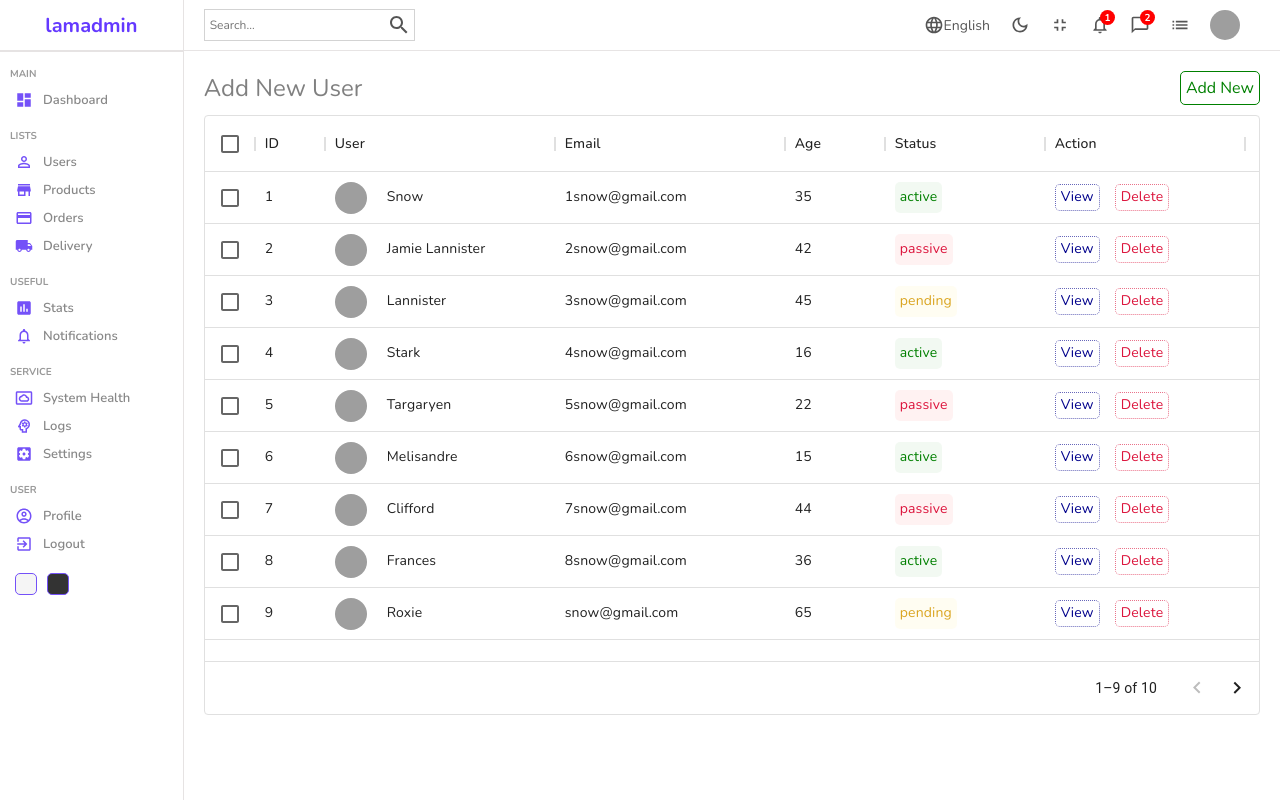
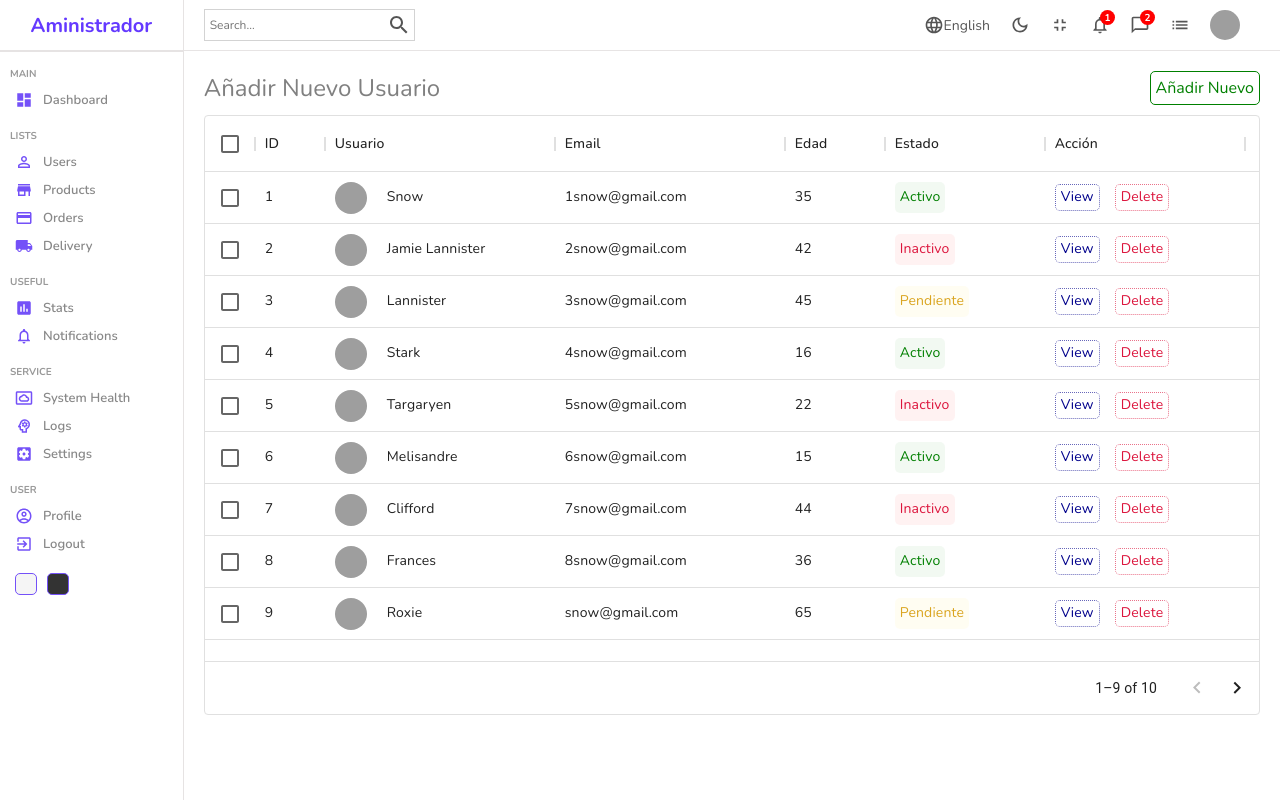
Before and after one commit to Josericardo3/AdminMyPlansSafety, a React (Create React App) app: page /users in a window 1280 px wide. Built offline with nearby package versions, Linux system fonts and the light colour scheme; grey boxes are pictures that could not be loaded.

Commit message:
edit pages

```diff
--- a/src/components/datatable/Datatable.jsx
+++ b/src/components/datatable/Datatable.jsx
@@ -14,7 +14,7 @@ const Datatable = () => {
   const actionColumn = [
     {
       field: "action",
-      headerName: "Action",
+      headerName: "Acción",
       width: 200,
       renderCell: (params) => {
         return (
@@ -36,9 +36,9 @@ const Datatable = () => {
   return (
     <div className="datatable">
       <div className="datatableTitle">
-        Add New User
+        Añadir Nuevo Usuario
         <Link to="/users/new" className="link">
-          Add New
+          Añadir Nuevo
         </Link>
       </div>
       <DataGrid
--- a/src/components/datatable/datatable.scss
+++ b/src/components/datatable/datatable.scss
@@ -40,15 +40,15 @@
     padding: 5px;
     border-radius: 5px;
 
-    &.active {
+    &.Activo {
       background-color: rgba(0, 128, 0, 0.05);
       color: green;
     }
-    &.pending {
+    &.Pendiente {
       background-color: rgba(255, 217, 0, 0.05);
       color: goldenrod;
     }
-    &.passive {
+    &.Inactivo {
       background-color: rgba(255, 0, 0, 0.05);
       color: crimson;
     }
--- a/src/components/sidebar/Sidebar.jsx
+++ b/src/components/sidebar/Sidebar.jsx
@@ -21,7 +21,7 @@ const Sidebar = () => {
     <div className="sidebar">
       <div className="top">
         <Link to="/" style={{ textDecoration: "none" }}>
-          <span className="logo">lamadmin</span>
+          <span className="logo">Aministrador</span>
         </Link>
       </div>
       <hr />
--- a/src/components/table/Table.jsx
+++ b/src/components/table/Table.jsx
@@ -11,7 +11,7 @@ const List = () => {
   const rows = [
     {
       id: 1143155,
-      product: "Acer Nitro 5",
+      product: "Planta de Maiz",
       img: "https://m.media-amazon.com/images/I/81bc8mA3nKL._AC_UY327_FMwebp_QL65_.jpg",
       customer: "John Smith",
       date: "1 March",
@@ -21,7 +21,7 @@ const List = () => {
     },
     {
       id: 2235235,
-      product: "Playstation 5",
+      product: "Hoja de Maiz",
       img: "https://m.media-amazon.com/images/I/31JaiPXYI8L._AC_UY327_FMwebp_QL65_.jpg",
       customer: "Michael Doe",
       date: "1 March",
@@ -65,13 +65,13 @@ const List = () => {
       <Table sx={{ minWidth: 650 }} aria-label="simple table">
         <TableHead>
           <TableRow>
-            <TableCell className="tableCell">Tracking ID</TableCell>
-            <TableCell className="tableCell">Product</TableCell>
-            <TableCell className="tableCell">Customer</TableCell>
-            <TableCell className="tableCell">Date</TableCell>
+            <TableCell className="tableCell">ID</TableCell>
+            <TableCell className="tableCell">Productos</TableCell>
+            <TableCell className="tableCell">Cliente</TableCell>
+            <TableCell className="tableCell">Fecha</TableCell>
             <TableCell className="tableCell">Amount</TableCell>
             <TableCell className="tableCell">Payment Method</TableCell>
-            <TableCell className="tableCell">Status</TableCell>
+            <TableCell className="tableCell">Estado</TableCell>
           </TableRow>
         </TableHead>
         <TableBody>
--- a/src/datatablesource.js
+++ b/src/datatablesource.js
@@ -2,7 +2,7 @@ export const userColumns = [
   { field: "id", headerName: "ID", width: 70 },
   {
     field: "user",
-    headerName: "User",
+    headerName: "Usuario",
     width: 230,
     renderCell: (params) => {
       return (
@@ -21,12 +21,12 @@ export const userColumns = [
 
   {
     field: "age",
-    headerName: "Age",
+    headerName: "Edad",
     width: 100,
   },
   {
     field: "status",
-    headerName: "Status",
+    headerName: "Estado",
     width: 160,
     renderCell: (params) => {
       return (
@@ -44,7 +44,7 @@ export const userRows = [
     id: 1,
     username: "Snow",
     img: "https://images.pexels.com/photos/1820770/pexels-photo-1820770.jpeg?auto=compress&cs=tinysrgb&dpr=2&w=500",
-    status: "active",
+    status: "Activo ",
     email: "1snow@gmail.com",
     age: 35,
   },
@@ -53,7 +53,7 @@ export const userRows = [
     username: "Jamie Lannister",
     img: "https://images.pexels.com/photos/1820770/pexels-photo-1820770.jpeg?auto=compress&cs=tinysrgb&dpr=2&w=500",
     email: "2snow@gmail.com",
-    status: "passive",
+    status: "Inactivo",
     age: 42,
   },
   {
@@ -61,7 +61,7 @@ export const userRows = [
     username: "Lannister",
     img: "https://images.pexels.com/photos/1820770/pexels-photo-1820770.jpeg?auto=compress&cs=tinysrgb&dpr=2&w=500",
     email: "3snow@gmail.com",
-    status: "pending",
+    status: "Pendiente",
     age: 45,
   },
   {
@@ -69,7 +69,7 @@ export const userRows = [
     username: "Stark",
     img: "https://images.pexels.com/photos/1820770/pexels-photo-1820770.jpeg?auto=compress&cs=tinysrgb&dpr=2&w=500",
     email: "4snow@gmail.com",
-    status: "active",
+    status: "Activo",
     age: 16,
   },
   {
@@ -77,7 +77,7 @@ export const userRows = [
     username: "Targaryen",
     img: "https://images.pexels.com/photos/1820770/pexels-photo-1820770.jpeg?auto=compress&cs=tinysrgb&dpr=2&w=500",
     email: "5snow@gmail.com",
-    status: "passive",
+    status: "Inactivo",
     age: 22,
   },
   {
@@ -85,7 +85,7 @@ export const userRows = [
     username: "Melisandre",
     img: "https://images.pexels.com/photos/1820770/pexels-photo-1820770.jpeg?auto=compress&cs=tinysrgb&dpr=2&w=500",
     email: "6snow@gmail.com",
-    status: "active",
+    status: "Activo",
     age: 15,
   },
   {
@@ -93,7 +93,7 @@ export const userRows = [
     username: "Clifford",
     img: "https://images.pexels.com/photos/1820770/pexels-photo-1820770.jpeg?auto=compress&cs=tinysrgb&dpr=2&w=500",
     email: "7snow@gmail.com",
-    status: "passive",
+    status: "Inactivo",
     age: 44,
   },
   {
@@ -101,7 +101,7 @@ export const userRows = [
     username: "Frances",
     img: "https://images.pexels.com/photos/1820770/pexels-photo-1820770.jpeg?auto=compress&cs=tinysrgb&dpr=2&w=500",
     email: "8snow@gmail.com",
-    status: "active",
+    status: "Activo",
     age: 36,
   },
   {
@@ -109,7 +109,7 @@ export const userRows = [
     username: "Roxie",
     img: "https://images.pexels.com/photos/1820770/pexels-photo-1820770.jpeg?auto=compress&cs=tinysrgb&dpr=2&w=500",
     email: "snow@gmail.com",
-    status: "pending",
+    status: "Pendiente",
     age: 65,
   },
   {
@@ -117,7 +117,7 @@ export const userRows = [
     username: "Roxie",
     img: "https://images.pexels.com/photos/1820770/pexels-photo-1820770.jpeg?auto=compress&cs=tinysrgb&dpr=2&w=500",
     email: "snow@gmail.com",
-    status: "active",
+    status: "Activo",
     age: 65,
   },
 ];
--- a/src/pages/home/Home.jsx
+++ b/src/pages/home/Home.jsx
@@ -23,7 +23,7 @@ const Home = () => {
           <Chart title="Last 6 Months (Revenue)" aspect={2 / 1} />
         </div>
         <div className="listContainer">
-          <div className="listTitle">Latest Transactions</div>
+          <div className="listTitle">Ultimos Registros</div>
           <Table />
         </div>
       </div>
```
Also changed, not shown: 2 other files (tests, documents, lock files or other folders).
